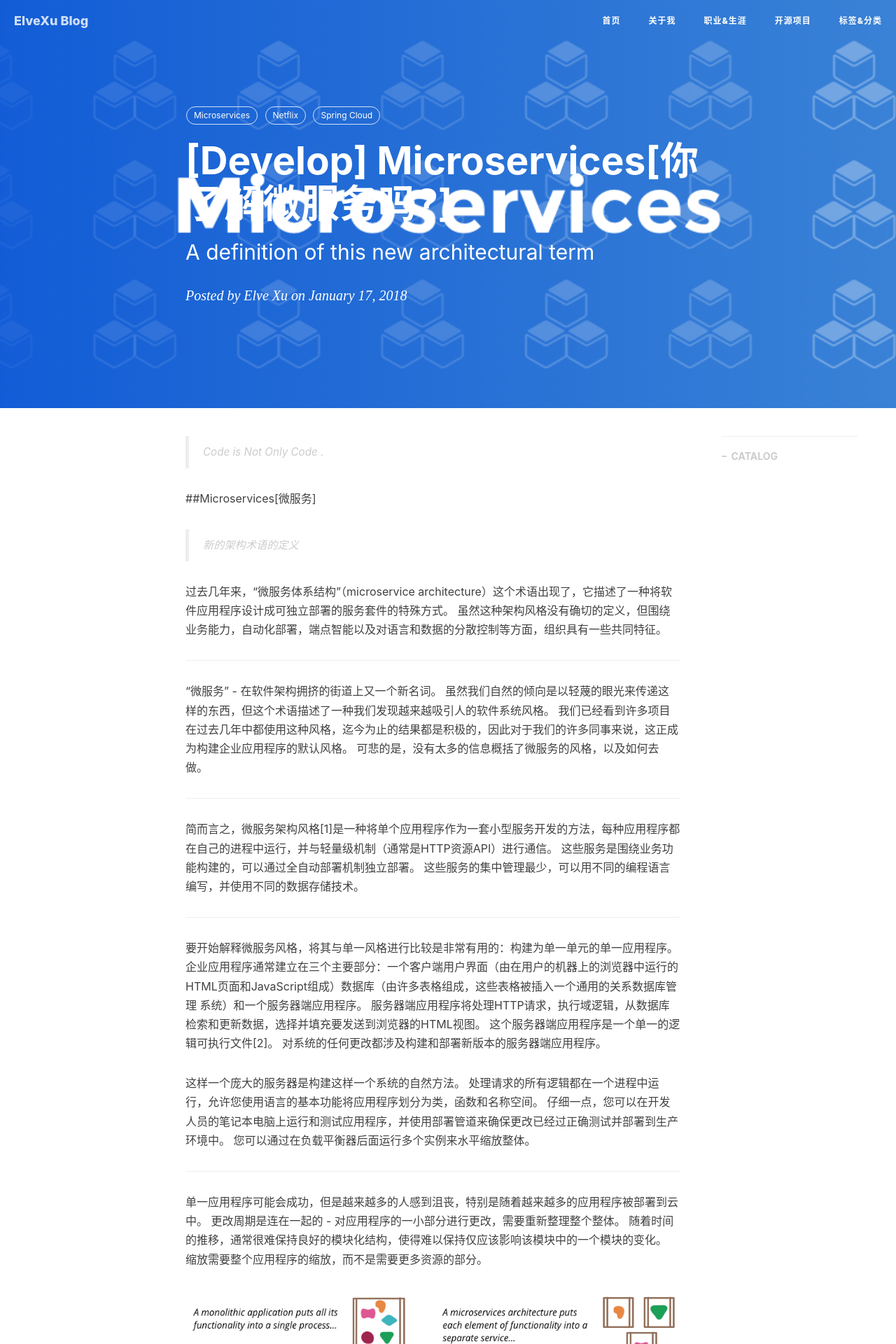
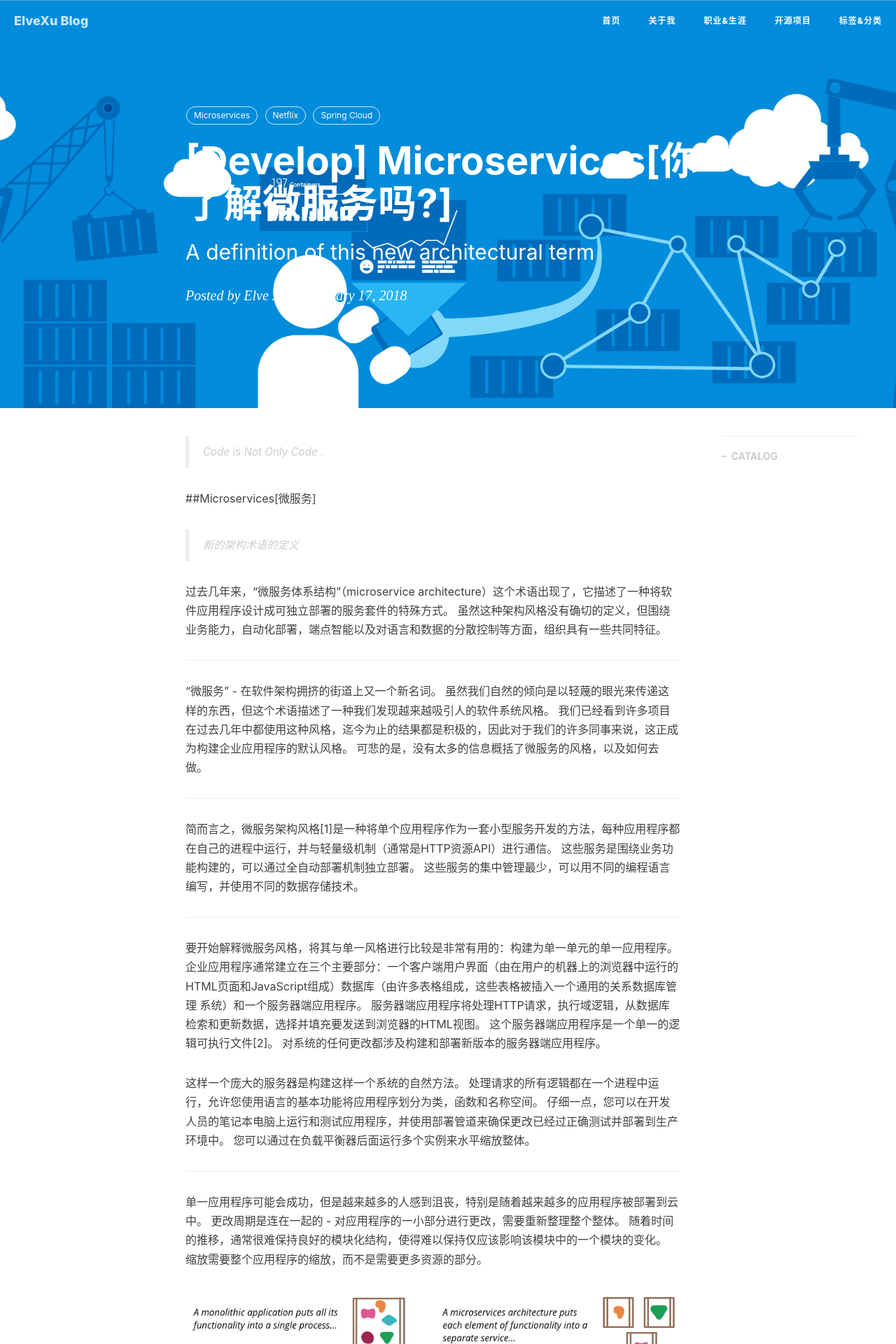
Before and after one commit to misselvexu/misselvexu.github.io, a Jekyll site: the page built from _posts/2018-01-17-Microservices.markdown, in a window 1280 px wide. Shown: the top 1920 px of the page at 70% size. Built offline with Jekyll 4.4.1, drawn with Linux system fonts in a browser that asks for light colours; nearby versions of some CDN libraries; comment, search, counter and statistics services are not loaded.

Commit message:
post a blog

```diff
--- a/_posts/2018-01-17-Microservices.markdown
+++ b/_posts/2018-01-17-Microservices.markdown
@@ -4,7 +4,7 @@ title:      "[Develop] Microservices[你了解微服务吗?]"
 subtitle:   "A definition of this new architectural term"
 date:       2018-01-17 09:59:59
 author:     "Elve Xu"
-header-img: "img/microservices.png"
+header-img: "img/container_monitoring.png"
 catalog: true
 tags:
     - Microservices
```
Also changed, not shown: img/container_monitoring.png (added).
